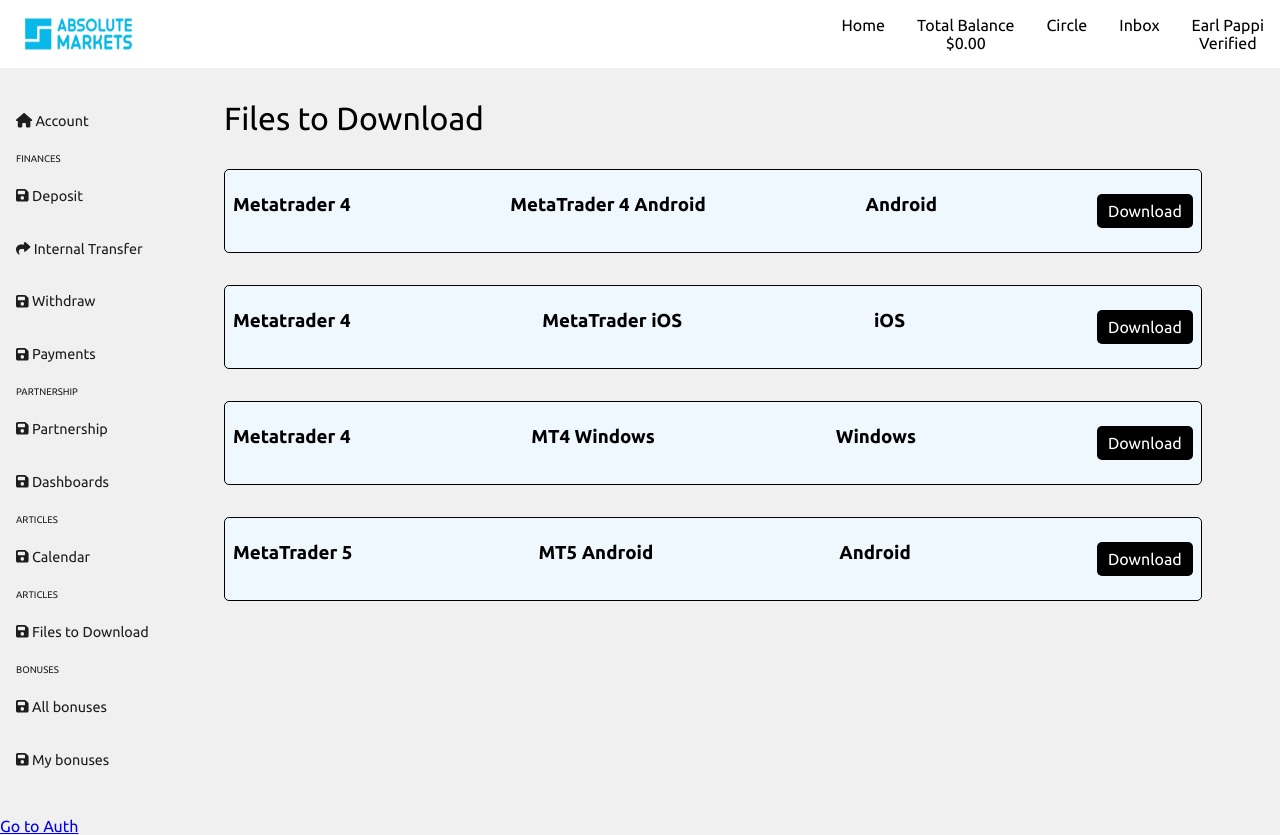
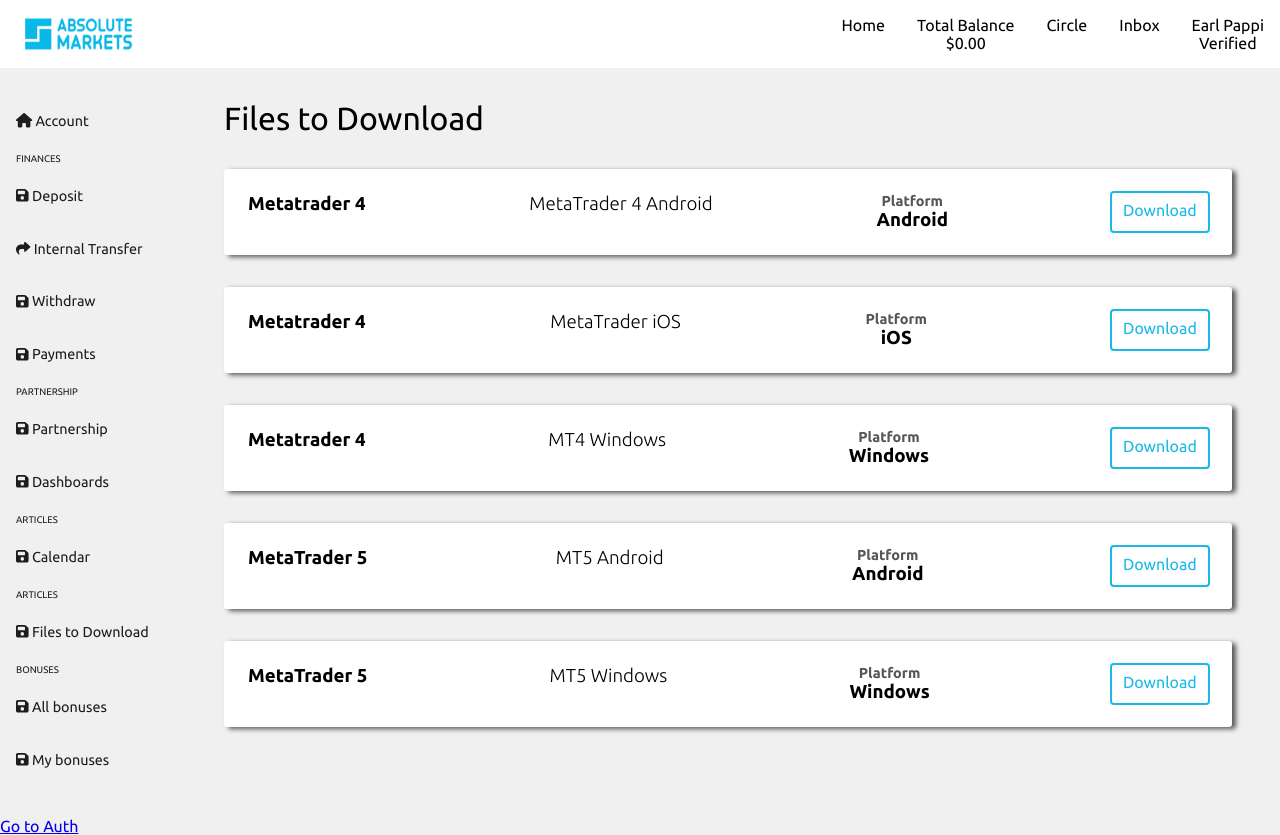
Before and after one commit to EarlPappi/findash, a React (Create React App) app: page /files-to-download in a window 1280 px wide. Built offline with nearby package versions, Linux system fonts and the light colour scheme.

Commit message:
files to download listing template

```diff
--- a/src/Components/Layout/Directory/FilesToDownload.jsx
+++ b/src/Components/Layout/Directory/FilesToDownload.jsx
@@ -25,23 +25,32 @@
             title: 'MT5 Android',
             platform: 'Android',
             url: 'https://google.com/pappi'
+        },
+        {
+            name: 'MetaTrader 5',
+            title: 'MT5 Windows',
+            platform: 'Windows',
+            url: 'https://google.com/pappi'
         }
     ]
     return (
         <div className='outlet'>
-        <h1>Files to Download</h1>
-        { files.map(file =>{
-            console.log('working ')
-            return(
-                <div className= { classes.toDownloadCon }>
-                    <h3>{ file.name }</h3>
-                    <h3>{ file.title }</h3>
-                    <h3>{ file.platform }</h3>
-                    <a href={ file.url }>Download</a>
-                </div>
+            <h1>Files to Download</h1>
+            {files.map(file => {
+                console.log('working ')
+                return (
+                    <div className={classes.toDownloadCon}>
+                        <h3>{file.name}</h3>
+                        <h3 className={classes.toDownloadTitle}>{file.title}</h3>
+                        <h3 className={classes.toDownloadPlatform}>
+                            <span className={ classes.retro }>Platform</span>
+                            <span>{file.platform}</span>
+                        </h3>
+                        <a href={file.url}>Download</a>
+                    </div>
 
-            )
-        }) }
+                )
+            })}
 
         </div>
     );
--- a/src/Components/Layout/Directory/FilesToDownload.module.css
+++ b/src/Components/Layout/Directory/FilesToDownload.module.css
@@ -1,20 +1,43 @@
 .toDownloadCon {
-    background-color: aliceblue;
-    border: black 1px solid;
-    border-radius: 5px;
+    background-color: white;
+    border-radius: 3px;
     width: 100%;
     margin-top: 2rem;
     margin-bottom: 2rem;
     display: flex;
     justify-content: space-between;
     gap: 8rem;
-    padding: 1.5rem .5rem;
+    padding: 1.5rem;
+    box-shadow: #565656 4px 2px 5px 0px;
 }
 
 .toDownloadCon a {
     text-decoration: none;
-    background-color: black;
+    background-color: white;
     padding: .5rem .7rem;
-    color: white;
-    border-radius: 5px;
+    color: #1AB8E7;
+    outline: 2px solid #1AB8E7;
+    border-radius: 2px;
 }
+
+.toDownloadTitle {
+    font-weight: 300;
+}
+
+.toDownloadPlatform {
+    display: flex;
+    flex-direction: column;
+    align-items: center;
+}
+
+.toDownloadPlatform .retro {
+    color: #565656;
+    font-size: .9rem;
+
+}
+
+.toDownloadCon a:hover {
+    outline: 2px solid black;
+    background-color: white;
+    color: black;
+}
```
